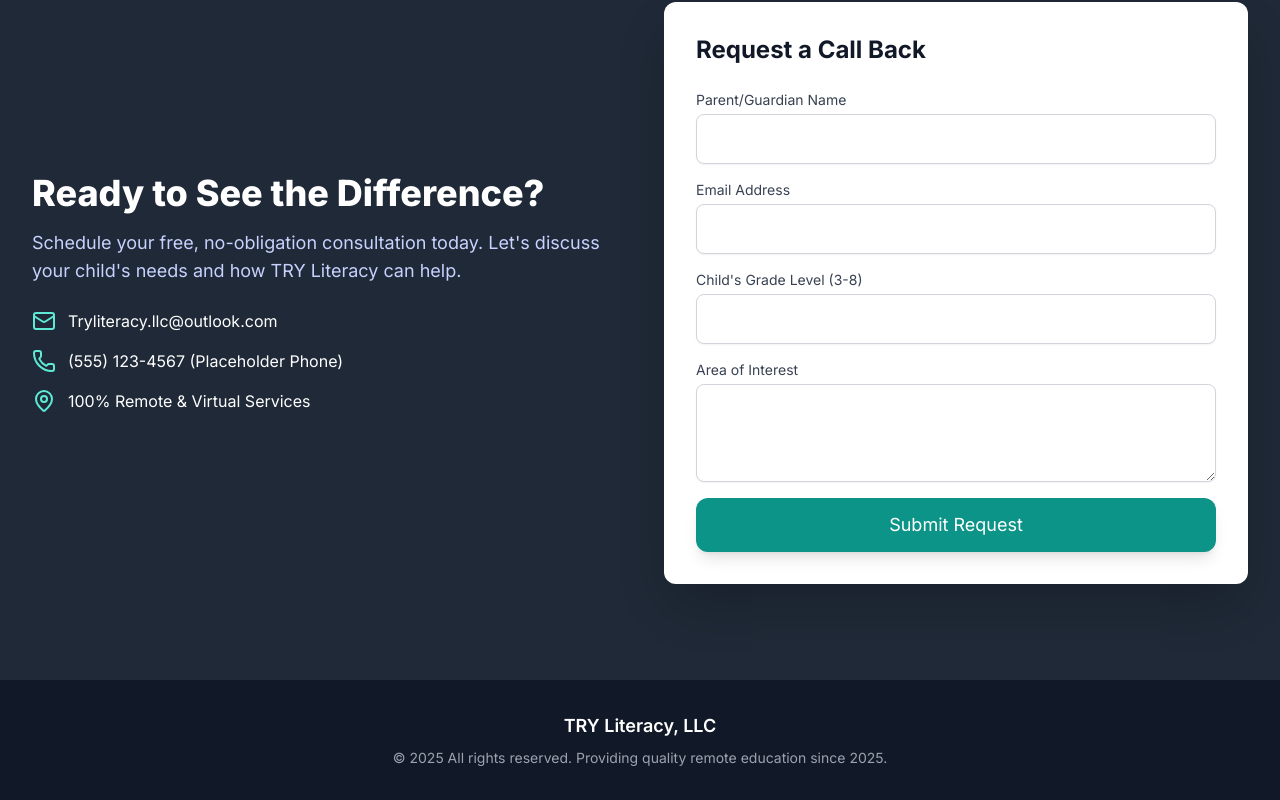
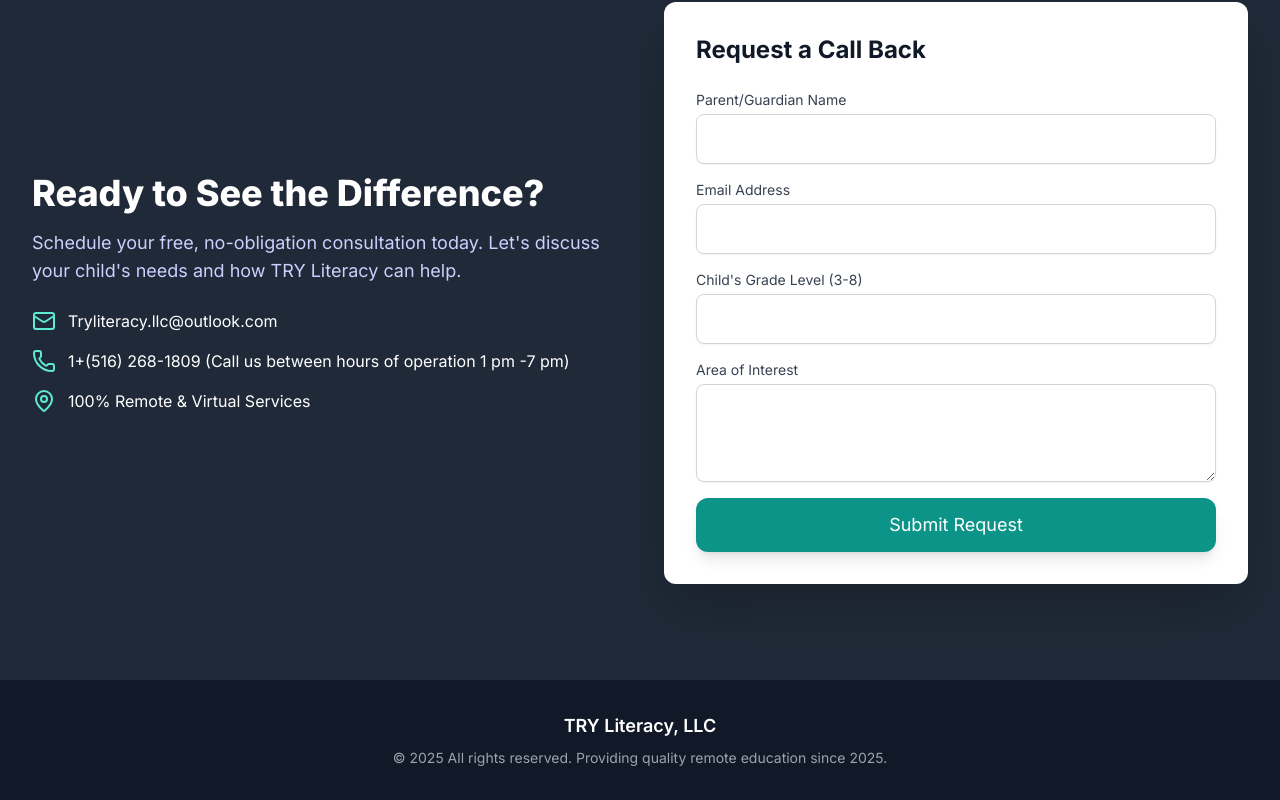
Before and after one commit to nak21223/try-literacy-website, a plain HTML site: page index.html in a window 1280 px wide. Shown: the part 2638-3438 px from the top of the page. Drawn offline with nearby package versions, Linux system fonts and the light colour scheme.

Commit message:
Add files via upload

```diff
--- a/index.html
+++ b/index.html
@@ -235,7 +235,7 @@
                             </div>
                             <div class="flex items-center space-x-3">
                                 <i data-lucide="phone" class="w-6 h-6 text-teal-300"></i>
-                                <span class="font-medium">(555) 123-4567 (Placeholder Phone)</span>
+                                <span class="font-medium">1+(516) 268-1809 (Call us between hours of operation 1 pm -7 pm)</span>
                             </div>
                             <div class="flex items-center space-x-3">
                                 <i data-lucide="map-pin" class="w-6 h-6 text-teal-300"></i>
```
